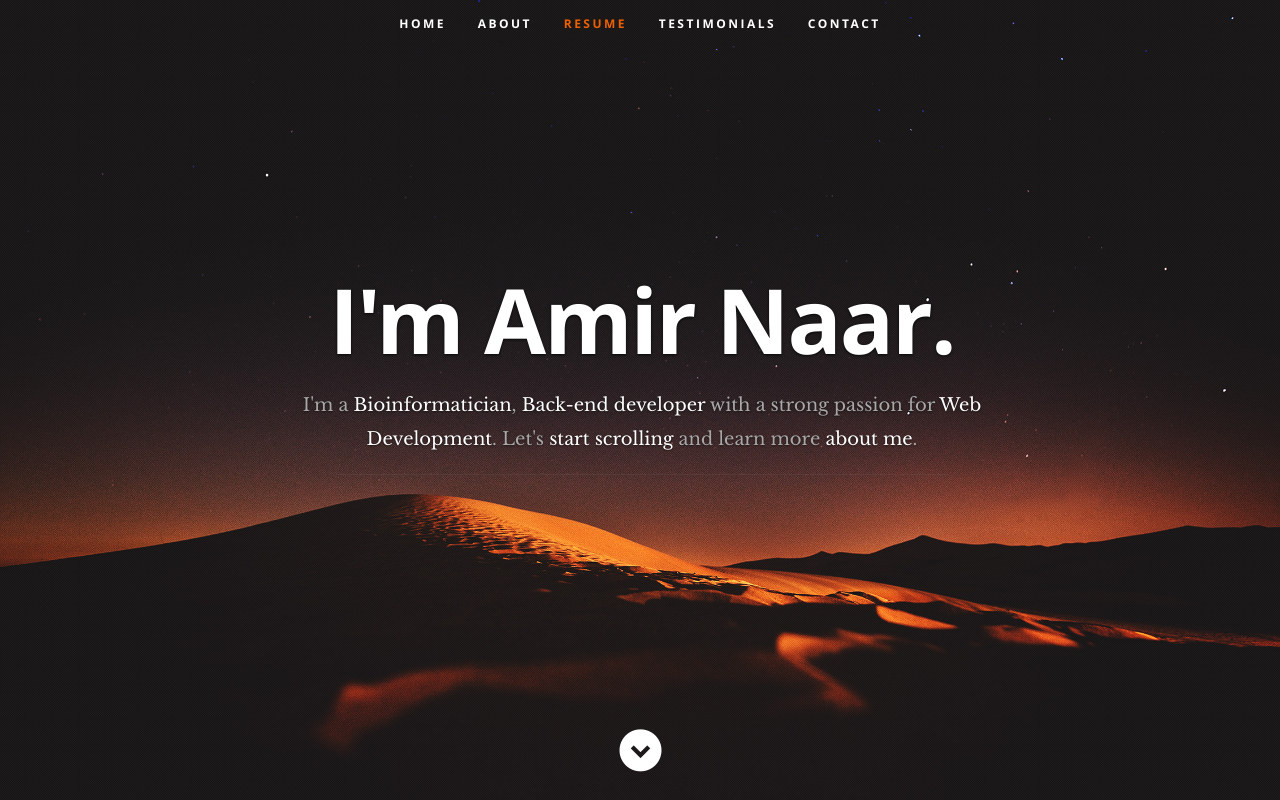
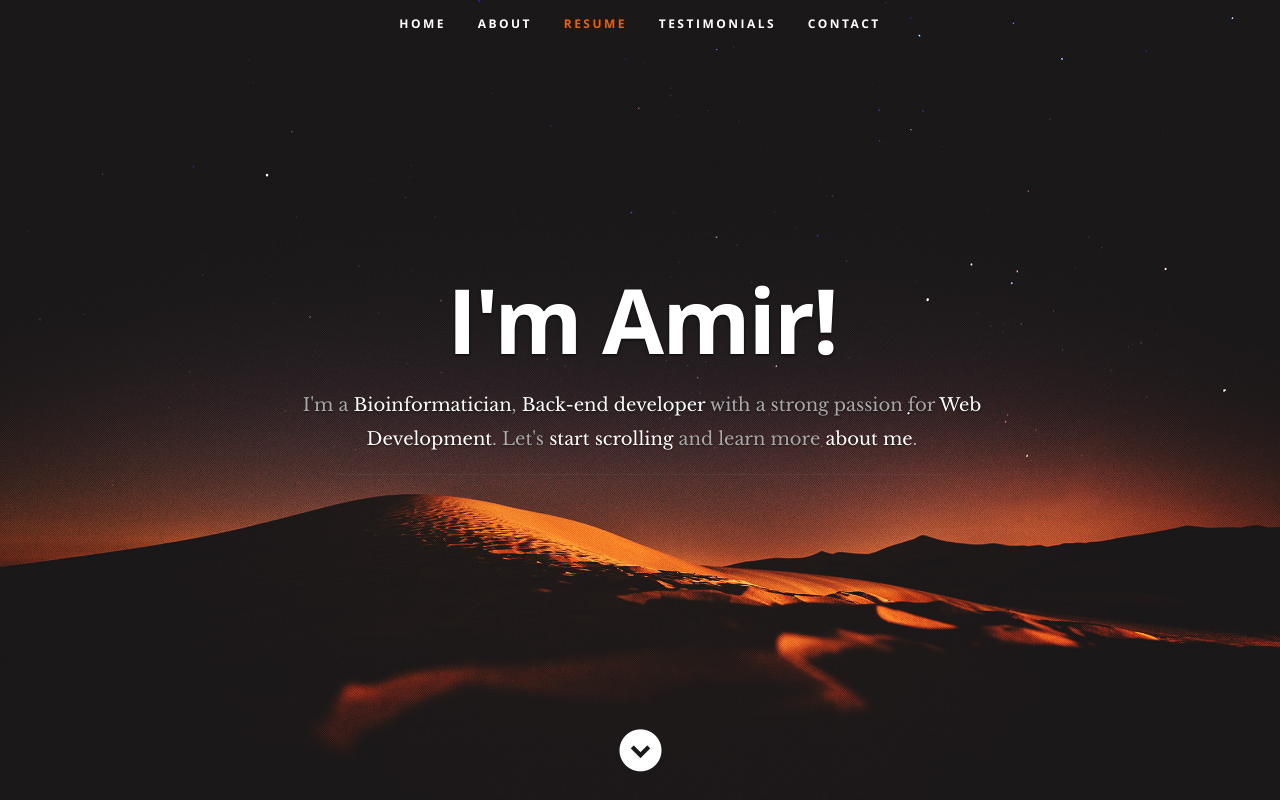
Before and after one commit to amirn003/myceevee, a plain HTML site: page index.html in a window 1280 px wide. Shown: the top 800 px of the page. Drawn offline with nearby package versions, Linux system fonts and the light colour scheme.

Commit message:
Update index.html

```diff
--- a/index.html
+++ b/index.html
@@ -55,7 +55,7 @@
 
       <div class="row banner">
          <div class="banner-text">
-            <h1 class="responsive-headline">I'm Amir Naar.</h1>
+            <h1 class="responsive-headline">I'm Amir!</h1>
             <h3>I'm a <span>Bioinformatician</span>, <span>Back-end developer</span> with a strong passion for <span>Web Development</span>. Let's <a class="smoothscroll" href="#about">start scrolling</a>
             and learn more <a class="smoothscroll" href="#about">about me</a>.</h3>
             <hr />
```
